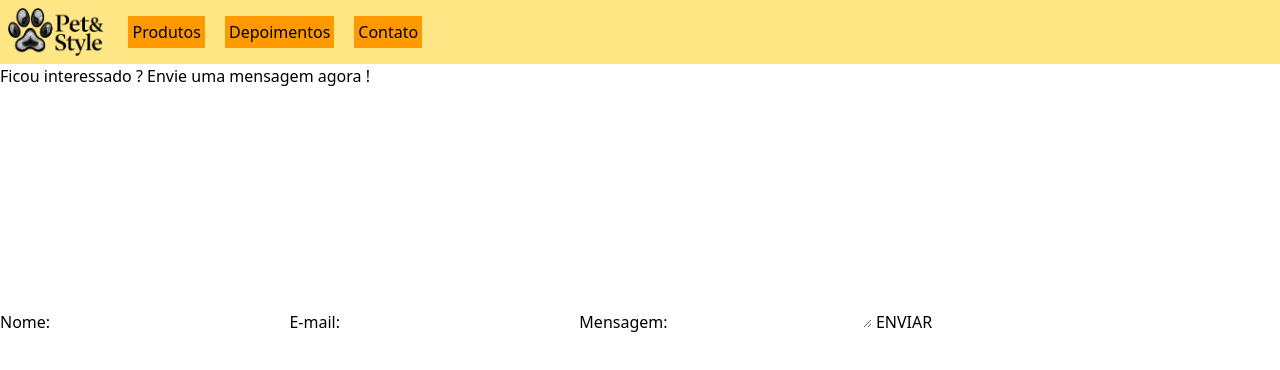
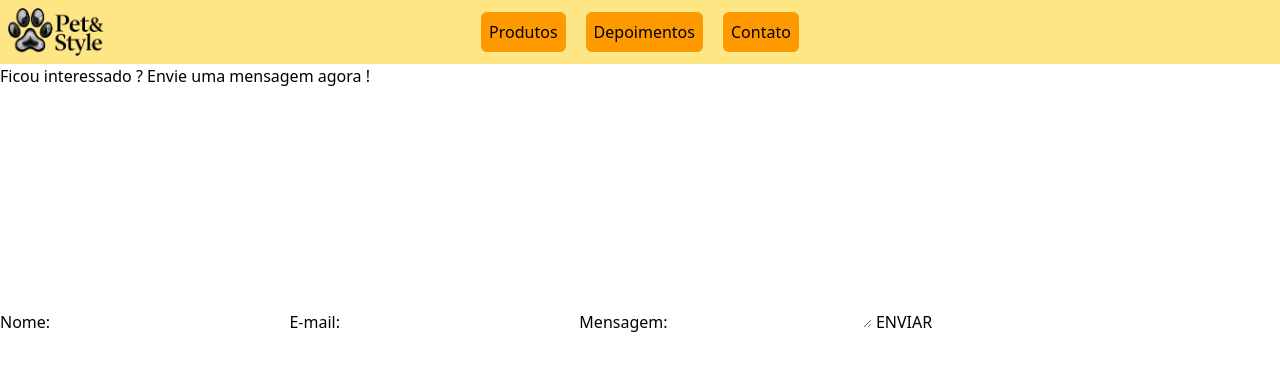
Before and after one commit to Yuri-Cavalcante/petEStyle, a website: page index.html in a window 1280 px wide. Drawn offline with Linux system fonts and the light colour scheme.

Commit message:
att header

```diff
--- a/index.html
+++ b/index.html
@@ -7,7 +7,7 @@
     <link rel="stylesheet" href="src/output.css">
 </head>
 <body>
-    <header class="flex flex-row bg-amber-200 group">
+    <header class="flex flex-row sm:grid sm:grid-cols-[1fr_1fr_1fr] bg-amber-200 group">
 
         <div class="dropdown group inline-block sm:hidden self-center ml-4 mr-auto text-xl">
             <button class="bg-amber-600 active:bg-amber-400 text-white p-2">Nav</button>
@@ -20,14 +20,12 @@
 
         <img src="imgs/logo.png" alt="" class="m-2 h-[4rem] md:h-[3rem]">
 
-        <nav class="ml-4 hidden sm:flex gap-5 justify-end items-center text-md">
-            <a href="#products" class="bg-amber-500 hover:bg-amber-300 p-1">Produtos</a>
-            <a href="#deps" class="bg-amber-500 hover:bg-amber-300 p-1">Depoimentos</a>
-            <a href="#contact" class="bg-amber-500 hover:bg-amber-300 p-1">Contato</a>
+        <nav class="hidden sm:flex sm:col-start-2 sm:col-end-3 gap-5 items-center text-md justify-center">
+            <a href="#products" class="bg-amber-500 hover:bg-amber-300 p-2 rounded-md">Produtos</a>
+            <a href="#deps" class="bg-amber-500 hover:bg-amber-300 p-2 rounded-md">Depoimentos</a>
+            <a href="#contact" class="bg-amber-500 hover:bg-amber-300 p-2 rounded-md">Contato</a>
         </nav>
     </header>
-
-
 
     <main>
         <section class="hero"></section>
```
Also changed, not shown: src/output.css.
